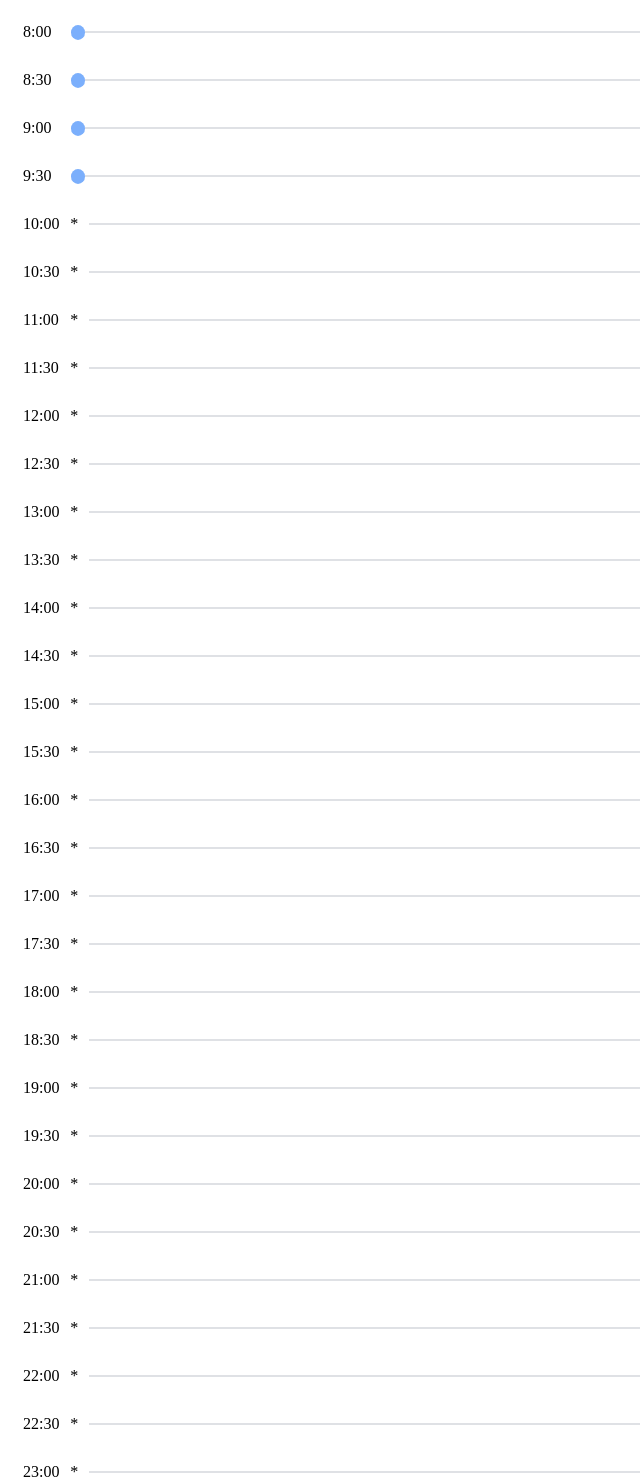
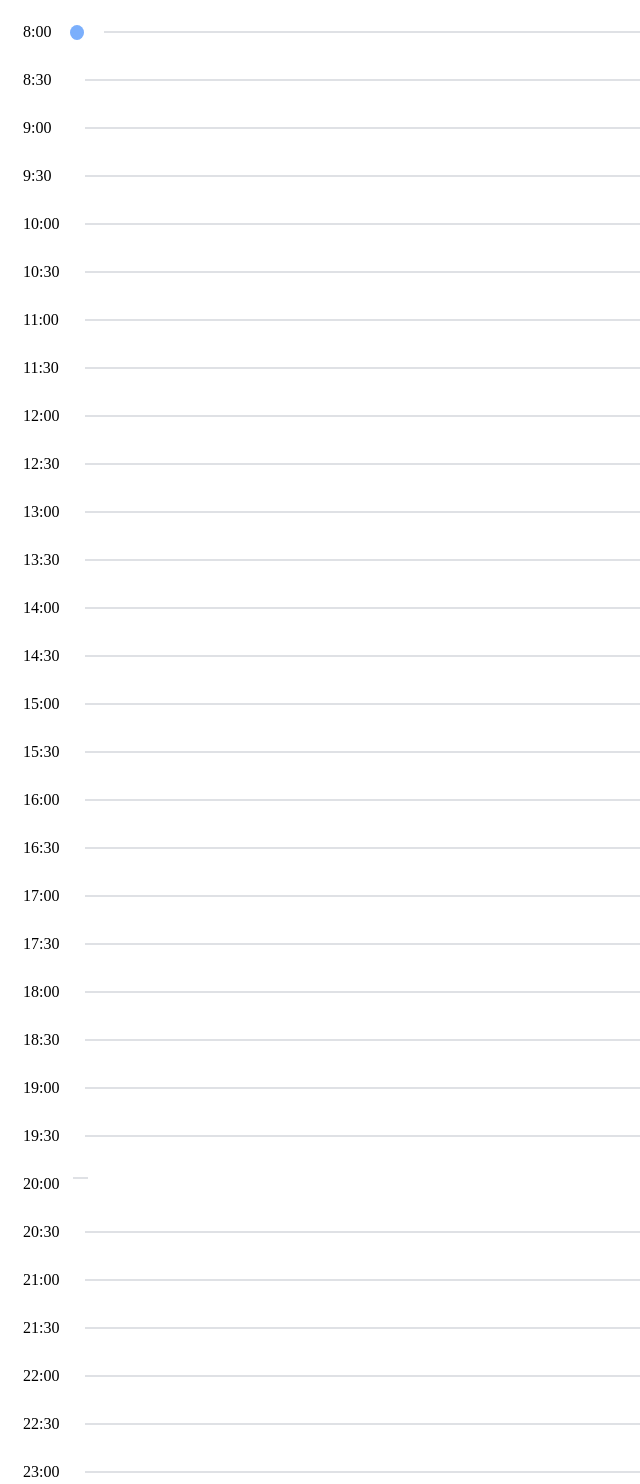
Before and after one commit to PacificaElise/Dashboard, a website built with webpack: page src/html/index.html in a window 1280 px wide. Shown: the whole page, without its empty margins (0-640 px from the left). Built offline with nearby package versions, Linux system fonts and the light colour scheme.

Commit message:
edited label

```diff
--- a/src/html/index.html
+++ b/src/html/index.html
@@ -20,152 +20,152 @@
             </div>
             <div class="details">
                 <label class="details_time">8:30</label>
-                <span class="dot dot-color"></span>
+                <span class="dot"></span>
                 <div class="details_description"></div>
             </div>
             <div class="details">
                 <label class="details_time">9:00</label>
-                <span class="dot dot-color"></span>
+                <span class="dot"></span>
                 <div class="details_description"></div>
             </div>
             <div class="details">
                 <label class="details_time">9:30</label>
-                <span class="dot dot-color"></span>
+                <span class="dot"></span>
                 <div class="details_description"></div>
             </div>
             <div class="details">
                 <label class="details_time">10:00</label>
-                <div class="details_label">*</div>
+                <span class="dot"></span>
                 <div class="details_description"></div>
             </div>
             <div class="details">
                 <label class="details_time">10:30</label>
-                <div class="details_label">*</div>
+                <span class="dot"></span>
                 <div class="details_description"></div>
             </div>
             <div class="details">
                 <label class="details_time">11:00</label>
-                <div class="details_label">*</div>
+                <span class="dot"></span>
                 <div class="details_description"></div>
             </div>
             <div class="details">
                 <label class="details_time">11:30</label>
-                <div class="details_label">*</div>
+                <span class="dot"></span>
                 <div class="details_description"></div>
             </div>
             <div class="details">
                 <label class="details_time">12:00</label>
-                <div class="details_label">*</div>
+                <span class="dot"></span>
                 <div class="details_description"></div>
             </div>
             <div class="details">
                 <label class="details_time">12:30</label>
-                <div class="details_label">*</div>
+                <span class="dot"></span>
                 <div class="details_description"></div>
             </div>
             <div class="details">
                 <label class="details_time">13:00</label>
-                <div class="details_label">*</div>
+                <span class="dot"></span>
                 <div class="details_description"></div>
             </div>
             <div class="details">
                 <label class="details_time">13:30</label>
-                <div class="details_label">*</div>
+                <span class="dot"></span>
                 <div class="details_description"></div>
             </div>
             <div class="details">
                 <label class="details_time">14:00</label>
-                <div class="details_label">*</div>
+                <span class="dot"></span>
                 <div class="details_description"></div>
             </div>
             <div class="details">
                 <label class="details_time">14:30</label>
-                <div class="details_label">*</div>
+                <span class="dot"></span>
                 <div class="details_description"></div>
             </div>
             <div class="details">
                 <label class="details_time">15:00</label>
-                <div class="details_label">*</div>
+                <span class="dot"></span>
                 <div class="details_description"></div>
             </div>
             <div class="details">
                 <label class="details_time">15:30</label>
-                <div class="details_label">*</div>
+                <span class="dot"></span>
                 <div class="details_description"></div>
             </div>
             <div class="details">
                 <label class="details_time">16:00</label>
-                <div class="details_label">*</div>
+                <span class="dot"></span>
                 <div class="details_description"></div>
             </div>
             <div class="details">
                 <label class="details_time">16:30</label>
-                <div class="details_label">*</div>
+                <span class="dot"></span>
                 <div class="details_description"></div>
             </div>
             <div class="details">
                 <label class="details_time">17:00</label>
-                <div class="details_label">*</div>
+                <span class="dot"></span>
                 <div class="details_description"></div>
             </div>
             <div class="details">
                 <label class="details_time">17:30</label>
-                <div class="details_label">*</div>
+                <span class="dot"></span>
                 <div class="details_description"></div>
             </div>
             <div class="details">
                 <label class="details_time">18:00</label>
-                <div class="details_label">*</div>
+                <span class="dot"></span>
                 <div class="details_description"></div>
             </div>
             <div class="details">
                 <label class="details_time">18:30</label>
-                <div class="details_label">*</div>
+                <span class="dot"></span>
                 <div class="details_description"></div>
             </div>
             <div class="details">
                 <label class="details_time">19:00</label>
-                <div class="details_label">*</div>
+                <span class="dot"></span>
                 <div class="details_description"></div>
             </div>
             <div class="details">
                 <label class="details_time">19:30</label>
-                <div class="details_label">*</div>
+                <span class="dot"></span>
                 <div class="details_description"></div>
             </div>
             <div class="details">
                 <label class="details_time">20:00</label>
-                <div class="details_label">*</div>
-                <div class="details_description"></div>
+                <d<span class="dot"></span>
+                    <div class="details_description"></div>
             </div>
             <div class="details">
                 <label class="details_time">20:30</label>
-                <div class="details_label">*</div>
+                <span class="dot"></span>
                 <div class="details_description"></div>
             </div>
             <div class="details">
                 <label class="details_time">21:00</label>
-                <div class="details_label">*</div>
+                <span class="dot"></span>
                 <div class="details_description"></div>
             </div>
             <div class="details">
                 <label class="details_time">21:30</label>
-                <div class="details_label">*</div>
+                <span class="dot"></span>
                 <div class="details_description"></div>
             </div>
             <div class="details">
                 <label class="details_time">22:00</label>
-                <div class="details_label">*</div>
+                <span class="dot"></span>
                 <div class="details_description"></div>
             </div>
             <div class="details">
                 <label class="details_time">22:30</label>
-                <div class="details_label">*</div>
+                <span class="dot"></span>
                 <div class="details_description"></div>
             </div>
             <div class="details">
                 <label class="details_time">23:00</label>
-                <div class="details_label">*</div>
+                <span class="dot"></span>
                 <div class="details_description"></div>
             </div>
         </div>
--- a/src/scss/blocks/_list.scss
+++ b/src/scss/blocks/_list.scss
@@ -13,14 +13,13 @@
     width: 50px;
 }
 
-.details_label {
-    width: 20px;
-}
-
 .dot {
     height: 15px;
     width: 15px;
-    background-color: #7BAFFC;
     border-radius: 50%;
     display: inline-block;
 }
+.dot-color{
+    background-color: #7BAFFC;
+    margin-right: 20px;
+}
```
